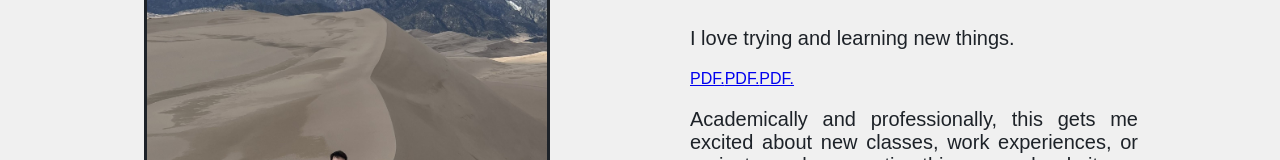
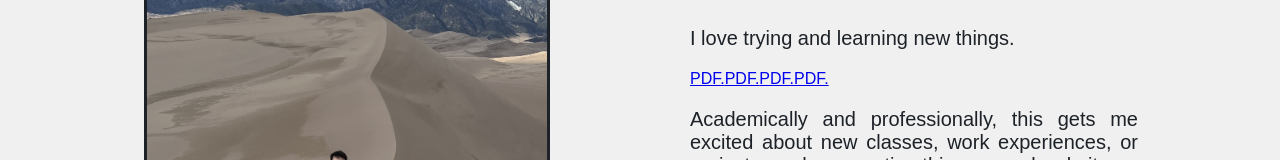
Before and after one commit to Danielbaker31/Danielbaker31.github.io, a React (Create React App) app: page / in a window 1280 px wide. Shown: the part 1006-1166 px from the top of the page. Built offline with nearby package versions, Linux system fonts and the light colour scheme.

Commit message:
minor changes

```diff
--- a/src/Pages/Home.js
+++ b/src/Pages/Home.js
@@ -54,6 +54,7 @@ function Home() {
                         <a href="Danielbaker31.github.io/src/Assets/Resume.pdf" target="_blank">PDF.</a>
                         <a href="https://github.com/Danielbaker31/Danielbaker31.github.io/blob/main/src/Assets/Resume.pdf" target="_blank">PDF.</a>
                         <a href="Danielbaker31.github.io/blob/main/src/Assets/Resume.pdf" target="_blank">PDF.</a>
+                        <a href="Danielbaker31.github.io/tree/main/src/Assets/Resume.pdf" target="_blank">PDF.</a>
                         <p> Academically and professionally, this gets me excited about new classes, work experiences, or projects, such as creating this personal website. </p>
                         <p> In my personal life, this motivates me to travel. This year, I packed my bag and traveled to Colorado, Italy, and Croatia, where I met new lifelong friends from around the world. If you have suggestions for my next destination, let me know!</p>
                     </div>
```
